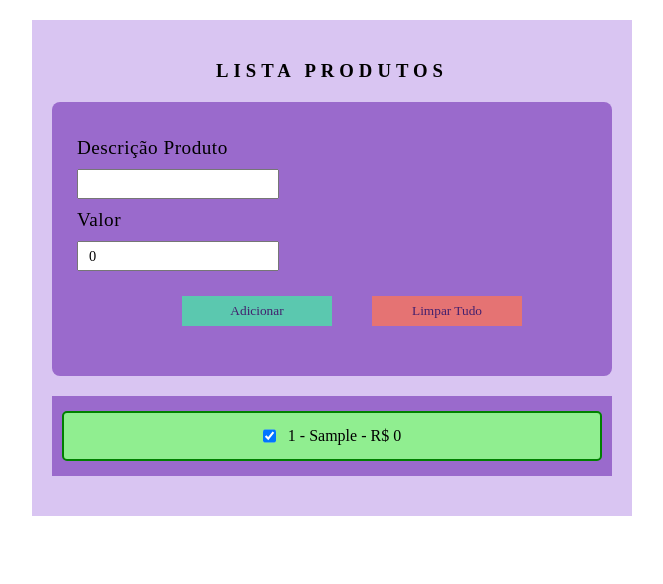
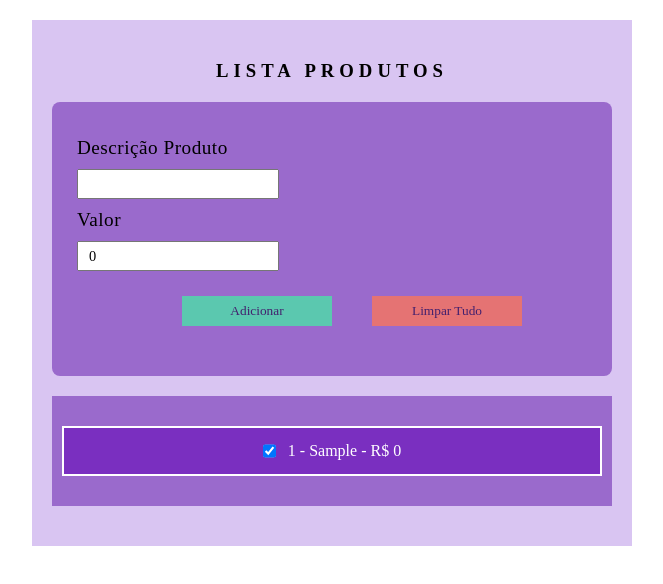
Before and after one commit to Heloiisah/Lista_produtos, an Angular app: page / in a window 1280 px wide. Both pictures are taken after typing "Sample" into the empty fields and a click on the button "Adicionar". Shown: the top 584 px of the page, without its empty margins (308-971 px from the left). Built offline with nearby package versions, Linux system fonts and the light colour scheme; a web font is replaced by a local one.

Commit message:
Alteração no Angular

```diff
--- a/src/app/lista-produtos/lista-produtos.component.css
+++ b/src/app/lista-produtos/lista-produtos.component.css
@@ -4,7 +4,6 @@
     padding: 20px;
     margin: 20px auto;
     background-color: var(--div-fundo);
-
 }
 
 h3{
@@ -12,13 +11,12 @@ h3{
     padding: 20px 0px;
     letter-spacing: 5px;
 }
+
 #formulario{
     background-color: var(--cor1);
     padding: 25px;
     border-radius: 8px;
-
 }
-
 
 label{
     display: block;
@@ -32,6 +30,7 @@ h3{
     font-size: 0.9em;
     padding: 10px;
 }
+
 #div-btns{
     margin: 20px 0px;
     padding: 5px;
@@ -63,24 +62,21 @@ h3{
     margin: 20px 0px;
     padding: 10px;
     background-color: var(--cor1);
-
 }
 
 .div-item{
     width: 100%;
-        height:50px ;
+    height: 50px;
     background-color: var(--branca);
     margin: 20px 0px;
     display: flex;
     align-items: center;
     justify-content: center;
-
-    }
-    .item-selecionado {
-        background-color: lightgreen;
-        border: 2px solid green;
-        padding: 8px;
-        margin: 5px 0;
-        border-radius: 5px;
     transition: 0.3s;
 }
+
+.item-selecionado{
+    background-color: rgb(122, 47, 192);
+    color: white;
+    border: 2px solid white;
+}
--- a/src/app/lista-produtos/lista-produtos.component.html
+++ b/src/app/lista-produtos/lista-produtos.component.html
@@ -34,7 +34,9 @@
 
         @for (elem of listaItens; track elem.idProduto) {
 
-            <div class="div-item" [class.item-selecionado]="elem.statusSelecionado">
+            <div
+                class="div-item"
+                [ngClass]="{'item-selecionado': elem.statusSelecionado}">
 
                 <input
                     type="checkbox"
@@ -43,7 +45,7 @@
 
                 &nbsp;&nbsp;
 
-                {{elem.idProduto}} - {{elem.descricaoProduto}} - R$ {{elem.valorUnitario}}
+                {{ elem.idProduto }} - {{ elem.descricaoProduto }} - R$ {{ elem.valorUnitario }}
 
             </div>
 
--- a/src/app/lista-produtos/lista-produtos.component.ts
+++ b/src/app/lista-produtos/lista-produtos.component.ts
@@ -1,11 +1,12 @@
 import { Component } from '@angular/core';
 import { FormsModule } from '@angular/forms';
+import { NgClass } from '@angular/common';
 import { Item } from './item';
 
 @Component({
   selector: 'app-lista-produtos',
   standalone: true,
-  imports: [FormsModule],
+  imports: [FormsModule, NgClass],
   templateUrl: './lista-produtos.component.html',
   styleUrl: './lista-produtos.component.css'
 })
@@ -24,13 +25,14 @@ export class ListaProdutosComponent {
     item.descricaoProduto = this.descricao_produto;
     item.valorUnitario = this.valor_unitario;
 
-    item.statusSelecionado = true; // <-- ADICIONE ESTA LINHA
+    item.statusSelecionado = true;
 
     this.listaItens.push(item);
 
     this.descricao_produto = '';
     this.valor_unitario = 0.0;
   }
+
   limparTudo() {
     this.descricao_produto = '';
     this.valor_unitario = 0.0;
```
Lines whose indentation alone changed are shown as unchanged.
